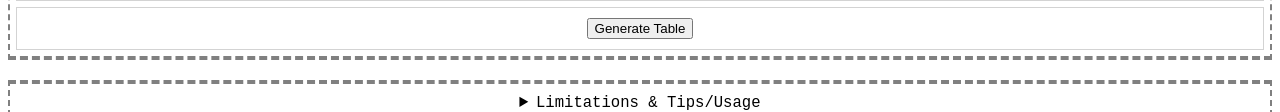
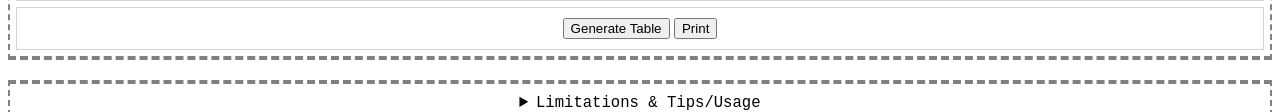
Before and after one commit to NerArth/MedSchedGen, a website: page index.html in a window 1280 px wide. Shown: the part 606-718 px from the top of the page. Drawn offline with Linux system fonts and the light colour scheme.

Commit message:
Feature implementing a button for opening native print dialog.

```diff
--- a/index.html
+++ b/index.html
@@ -58,6 +58,7 @@
             </div>
             <div id="submitcontrols" class="controls-sub noprint" style="padding: 10px">
                 <button onclick="handleInputs()">Generate Table</button>
+                <button onclick="window.print()">Print</button>
             </div>
         </div>
         <div class="controls noprint" style="padding: 10px; font-family: monospace; text-align: left; font-size: 1.2em">
```
Also changed, not shown: .dev/todo.txt.
